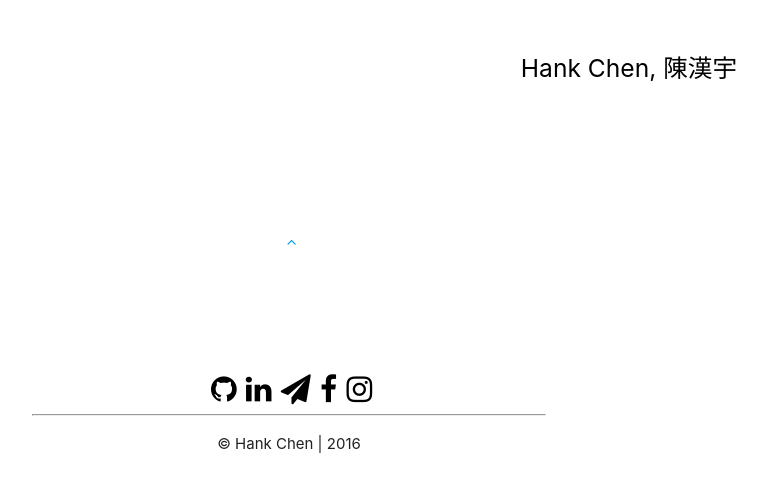
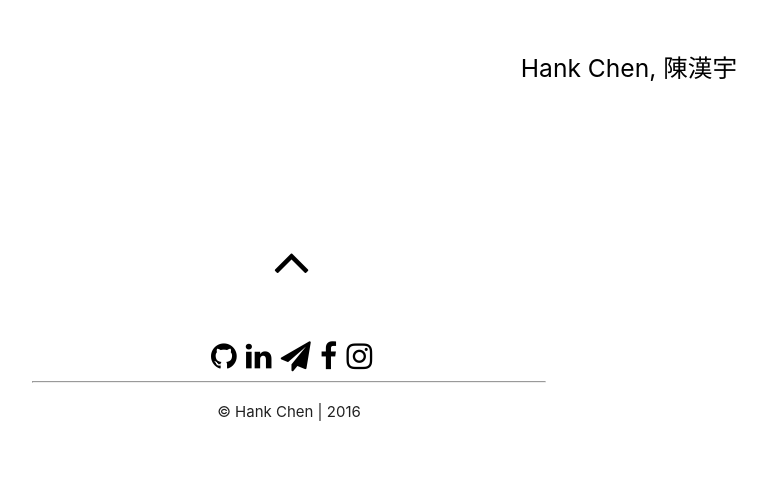
Before and after one commit to Hank860502/Personal-web, a Rails app: page / in a window 1280 px wide; the page is wider, and only the part inside the window is pictured. Shown: the part 2324-2811 px from the top of that part, without its empty margins (351-1118 px from the left). Run offline with Rails 7, Linux system fonts and the light colour scheme; style sheets or scripts are compiled from the project's sources; some libraries are stand-ins or nearby versions; some web fonts are replaced.

Commit message:
go top button done

```diff
--- a/app/assets/javascripts/init.js
+++ b/app/assets/javascripts/init.js
@@ -64,6 +64,7 @@ var eventListeners = function(){
 	$(".read_more").hover(linkChangesColor, linkReturnsColor);
 	$(".new_page").on("click", newWindow);
 	$(".go_top").on("click", goToTop);
+	$(".go_top").hover(linkChangesColor, linkReturnsColor);
 
 }
 
--- a/app/assets/stylesheets/application.css
+++ b/app/assets/stylesheets/application.css
@@ -19,7 +19,7 @@
 }
 
 .footer_links {
-	padding-top: 120px;
+	padding-top: 50px;
 }
 
 .copyright {
--- a/app/views/layouts/application.html.erb
+++ b/app/views/layouts/application.html.erb
@@ -44,7 +44,7 @@
 		<%= yield %>
 
   <footer class="myfooter">
-  <center class="go_top"><a href="#top"><i class="fa fa-angle-up" aria-hidden="true"></i></a></center>
+  <center><a class="black-text go_top" href="#top"><i class="fa fa-angle-up fa-4x" aria-hidden="true"></i></a></center>
     <div class="footer_links">
       <center><a class="black-text footer_link" href="https://github.com/Hank860502"><i class="fa fa-github fa-2x" aria-hidden="true"></i></a>
       <a class="black-text footer_link" href="https://www.linkedin.com/in/hank860502"><i class="fa fa-linkedin fa-2x" aria-hidden="true"></i></a>
```
